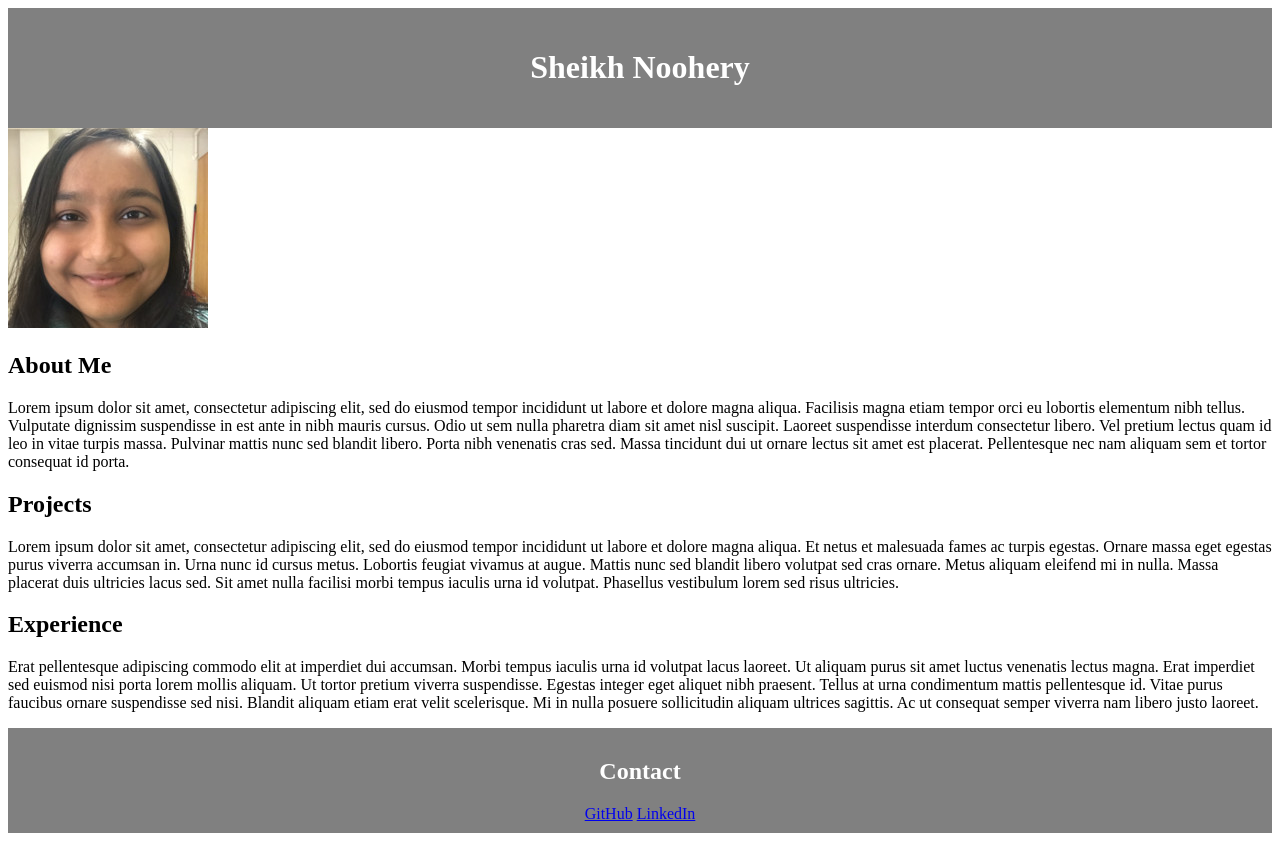
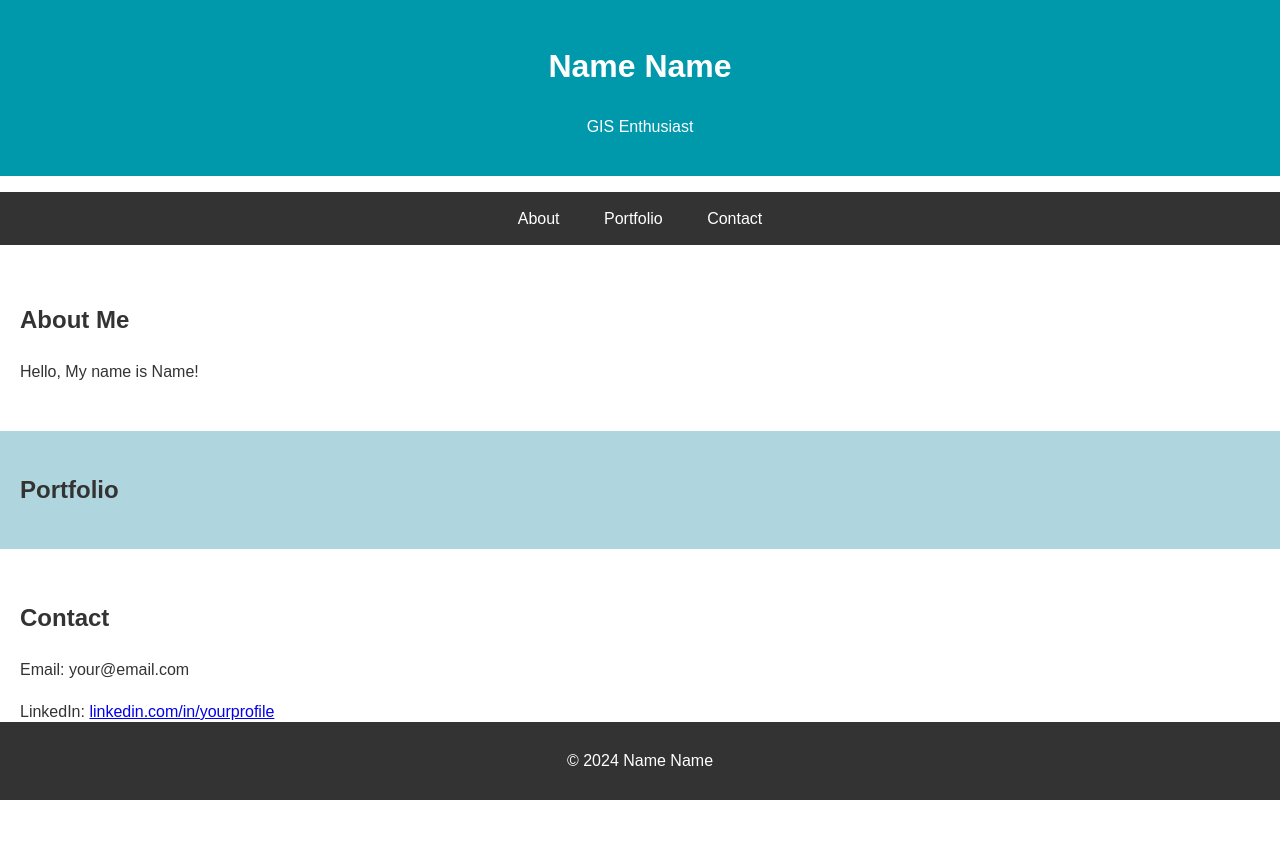
Before and after one commit to noohery/noohery.github.io, a plain HTML site: page index.html in a window 1280 px wide. Drawn offline with Linux system fonts and the light colour scheme.

Commit message:
First draft for website

```diff
--- a/index.html
+++ b/index.html
@@ -1,65 +1,40 @@
 <!DOCTYPE html>
-<html>
+<html lang="en">
 <head>
-        <title>Sheikh Noohery</title>
+    <meta charset="UTF-8">
+    <meta name="viewport" content="width=device-width, initial-scale=1.0">
+    <title>Name Name</title>
     <link rel="stylesheet" type="text/css" href="style.css">
 </head>
+
 <body>
-        <div id="header">
-            <h1>Sheikh Noohery</h1>
-        </div>
-
-        <div id="nav">
-
-        </div>
-
-        <div id="portrait">
-            <img src="potrait.jpeg">
-        </div>
-
-        <div id="about">
+    <header>
+        <h1>Name Name</h1>
+        <p>GIS Enthusiast</p>
+    </header>
+    <nav>
+        <!-- Add navigation links to other pages -->
+        <ul>
+            <li><a href="#about">About</a></li>
+            <li><a href="#portfolio">Portfolio</a></li>
+            <li><a href="#contact">Contact</a></li>
+        </ul>
+    </nav>
+    <section id="about">
         <h2>About Me</h2>
-            <p>
-                Lorem ipsum dolor sit amet, consectetur adipiscing elit, sed do eiusmod
-                tempor incididunt ut labore et dolore magna aliqua. Facilisis magna etiam
-                tempor orci eu lobortis elementum nibh tellus. Vulputate dignissim
-                suspendisse in est ante in nibh mauris cursus. Odio ut sem nulla pharetra
-                diam sit amet nisl suscipit. Laoreet suspendisse interdum consectetur libero.
-                Vel pretium lectus quam id leo in vitae turpis massa. Pulvinar mattis nunc sed
-                blandit libero. Porta nibh venenatis cras sed. Massa tincidunt dui ut ornare
-                lectus sit amet est placerat. Pellentesque nec nam aliquam sem et tortor
-                consequat id porta.
-            </p>
-        </div>
-
-        <div id="pande">
-            <h2>Projects</h2>
-            <p>
-                Lorem ipsum dolor sit amet, consectetur adipiscing elit, sed do eiusmod tempor
-                incididunt ut labore et dolore magna aliqua. Et netus et malesuada fames ac turpis
-                egestas. Ornare massa eget egestas purus viverra accumsan in. Urna nunc id cursus
-                metus. Lobortis feugiat vivamus at augue. Mattis nunc sed blandit libero volutpat
-                sed cras ornare. Metus aliquam eleifend mi in nulla. Massa placerat duis ultricies
-                lacus sed. Sit amet nulla facilisi morbi tempus iaculis urna id volutpat. Phasellus
-                vestibulum lorem sed risus ultricies.
-            </p>
-
-            <h2>Experience</h2>
-            <p>
-                Erat pellentesque adipiscing commodo elit at imperdiet dui accumsan. Morbi tempus
-                iaculis urna id volutpat lacus laoreet. Ut aliquam purus sit amet luctus venenatis
-                lectus magna. Erat imperdiet sed euismod nisi porta lorem mollis aliquam. Ut tortor
-                pretium viverra suspendisse. Egestas integer eget aliquet nibh praesent. Tellus at
-                urna condimentum mattis pellentesque id. Vitae purus faucibus ornare suspendisse sed
-                nisi. Blandit aliquam etiam erat velit scelerisque. Mi in nulla posuere sollicitudin
-                aliquam ultrices sagittis. Ac ut consequat semper viverra nam libero justo laoreet.
-            </p>
-        </div>
-
-        <div id="contact">
+        <p>Hello, My name is Name! </p>
+    </section>
+    <section id="portfolio">
+        <h2>Portfolio</h2>
+        <!-- Showcase your projects, skills, and achievements -->
+    </section>
+    <section id="contact">
         <h2>Contact</h2>
-            <a href="https://github.com/noohery">GitHub</a>
-            <a href="https://www.linkedin.com/in/sheikhnoohery/">LinkedIn</a>
-        </div>
+        <p>Email: your@email.com</p>
+        <p>LinkedIn: <a href="https://www.linkedin.com/in/yourprofile">linkedin.com/in/yourprofile</a></p>
+    </section>
+    <footer>
+        <p>© 2024 Name Name</p>
+    </footer>
 </body>
 </html>
--- a/style.css
+++ b/style.css
@@ -1,13 +1,63 @@
-#header {
-    background-color: grey;
-    text-align: center;
-    color: white;
-    padding: 20px;
+/* Basic styling for body*/
+body {
+    font-family: Arial, sans-serif;
+    margin: 0;
+    padding: 0;
+    background-color: #ffffff;
+    color: #333333;
+    line-height: 1.6;
+    padding-bottom: 60px;
 }
 
-#contact {
-    background-color: grey;
+/* Header */
+header {
+    background-color: #0098ab;
+    color: #ffffff;
+    padding: 20px;
     text-align: center;
-    color: white;
-    padding: 10px;
 }
+
+/* Navigation */
+nav ul {
+    list-style: none;
+    padding: 0;
+    text-align: center;
+    background-color: #333333;
+}
+
+nav ul li {
+    display: inline;
+}
+
+nav ul li a {
+    color: #ffffff;
+    padding: 14px 20px;
+    text-decoration: none;
+    display: inline-block;
+}
+
+nav ul li a:hover {
+    background-color: #0098ab;
+}
+
+/* section */
+section {
+    padding: 20px;
+    margin: 10px 0;
+}
+
+/* portfolio */
+#portfolio {
+    background-color: #afd6df;
+}
+
+/* footer */
+footer {
+    background-color: #333333;
+    color: #ffffff;
+    text-align: center;
+    padding: 10px 0;
+    position: fixed;
+    width: 100%;
+    bottom: 0;
+}
```
Lines whose indentation alone changed are shown as unchanged.
